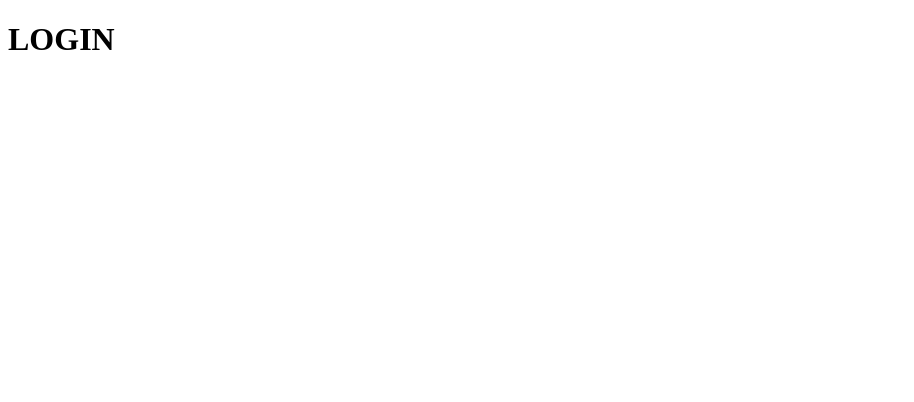
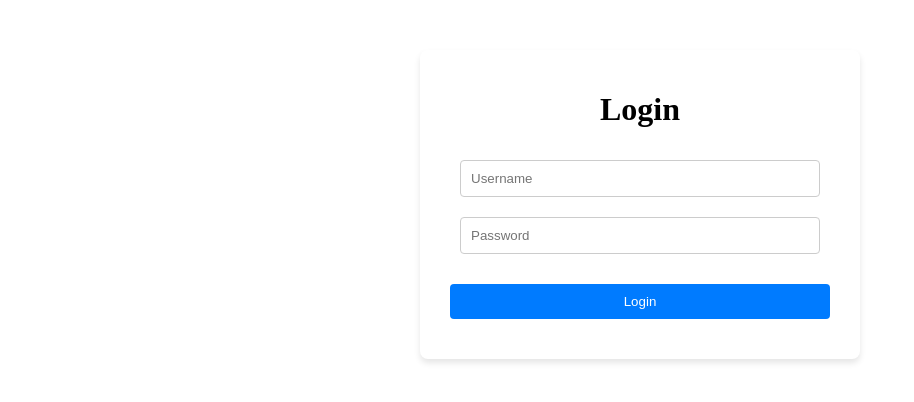
Before and after one commit to HunterB03/360-Lab-Final, a React (Vite) app in the folder frontend/: page /login in a window 1280 px wide. Shown: the top 402 px of the page, without its empty margins (0-914 px from the left). Built offline with nearby package versions, Linux system fonts and the light colour scheme.

Commit message:
register and login

```diff
--- a/frontend/src/App.jsx
+++ b/frontend/src/App.jsx
@@ -29,6 +29,7 @@
           }
         />
         <Route path="/login" element={<Login />} />
+        <Route path="/logout" element={<Logout />} />
         <Route path="/register" element={<RegisterAndLogout />} />
         <Route path="*" element={<NotFound />}></Route>
       </Routes>
--- /dev/null
+++ b/frontend/src/components/Form.jsx
@@ -0,0 +1,60 @@
+import {useState} from "react"
+import api from "../api"
+import { useNavigate } from "react-router-dom"
+import { ACCESS_TOKEN, REFRESH_TOKEN } from "../constants"
+import "../styles/Form.css"
+
+function Form({route, method}) {
+    const [username, setUsername] = useState("")
+    const [password, setPassword] = useState("")
+    const [loading, setLoading] = useState(false)
+    const navigate = useNavigate()
+
+    const name = method === "login" ? "Login" : "Register"
+
+    const handleSubmit = async (e) => {
+        setLoading(true)
+        e.preventDefault()
+
+        try{
+            const res = await api.post(route, { username, password })
+            if(method === "login"){
+                localStorage.setItem(ACCESS_TOKEN, res.data.access)
+                localStorage.setItem(REFRESH_TOKEN, res.data.refresh)
+                navigate("/")
+            }else{
+                navigate("/login")
+            }
+        }catch (error) {
+            alert(error)
+        } finally{
+            setLoading(false)
+        }
+    }
+
+    return <form onSubmit={handleSubmit} className="form-container">
+        <h1>{name}</h1>
+        <input
+            className="form-input"
+            type="text"
+            value={username}
+            onChange={(e) => setUsername(e.target.value)}
+            placeholder="Username"
+        />
+
+        <input
+            className="form-input"
+            type="password"
+            value={password}
+            onChange={(e) => setPassword(e.target.value)}
+            placeholder="Password"
+        />
+        <button className="form-button" type="submit">
+            {name}
+        </button>
+
+    </form>
+
+}
+
+export default Form
--- a/frontend/src/pages/Login.jsx
+++ b/frontend/src/pages/Login.jsx
@@ -1,7 +1,7 @@
+import Form from "../components/Form"
+
 function Login() {
-    return <div>
-        <h1>LOGIN</h1>
-        </div>
+    return <Form route="/api/token/" method="login" />
 
 }
 
--- a/frontend/src/pages/NotFound.jsx
+++ b/frontend/src/pages/NotFound.jsx
@@ -1,5 +1,8 @@
 function NotFound() {
-    return <div>NotFound</div>
+    return <div>
+        <h1>404 Not Found</h1>
+        <p>The page you are looking for doesn't exist</p>
+    </div>
 }
 
 export default NotFound
--- a/frontend/src/pages/Register.jsx
+++ b/frontend/src/pages/Register.jsx
@@ -1,5 +1,7 @@
+import Form from "../components/Form"
+
 function Register() {
-    return <div>Register</div>
+    return <Form route="/api/user/register/" method="register" />
 }
 
 export default Register
--- /dev/null
+++ b/frontend/src/styles/Form.css
@@ -0,0 +1,36 @@
+.form-container {
+    display: flex;
+    flex-direction: column;
+    align-items: center;
+    justify-content: center;
+    margin: 50px auto;
+    padding: 20px;
+    border-radius: 8px;
+    box-shadow: 0 4px 6px rgba(0, 0, 0, 0.1);
+    max-width: 400px;
+  }
+
+  .form-input {
+    width: 90%;
+    padding: 10px;
+    margin: 10px 0;
+    border: 1px solid #ccc;
+    border-radius: 4px;
+    box-sizing: border-box;
+  }
+
+  .form-button {
+    width: 95%;
+    padding: 10px;
+    margin: 20px 0;
+    background-color: #007bff;
+    color: white;
+    border: none;
+    border-radius: 4px;
+    cursor: pointer;
+    transition: background-color 0.2s ease-in-out;
+  }
+
+  .form-button:hover {
+    background-color: #0056b3;
+  }
```
Also changed, not shown: 1 other file (tests, documents, lock files or other folders).
